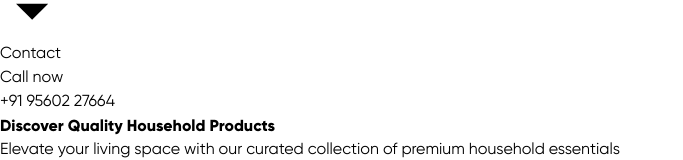
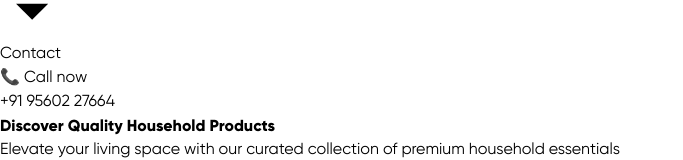
Before and after one commit to Darkoper/NDK, a React (Vite) app: page / in a window 1280 px wide. Shown: the part 352-512 px from the top of the page, without its empty margins (0-683 px from the left). Built offline with nearby package versions, Linux system fonts and the light colour scheme.

Commit message:
home to house

```diff
--- a/src/Components/Navbar.jsx
+++ b/src/Components/Navbar.jsx
@@ -236,7 +236,7 @@ function Navbar() {
                       }`
                     }
                   >
-                    Home Keeping Essentials
+                    House Keeping Essentials
                   </NavLink>
                 </li>
                 <hr />
@@ -282,8 +282,8 @@ function Navbar() {
                 }`
               }
             >
-                <span>Call now</span><br />
-                <span>+91 95602 27664</span>
+                <span> 📞 Call now</span><br />
+                <span> +91 95602 27664</span>
             </a>
           </li>
         </ul>
```
